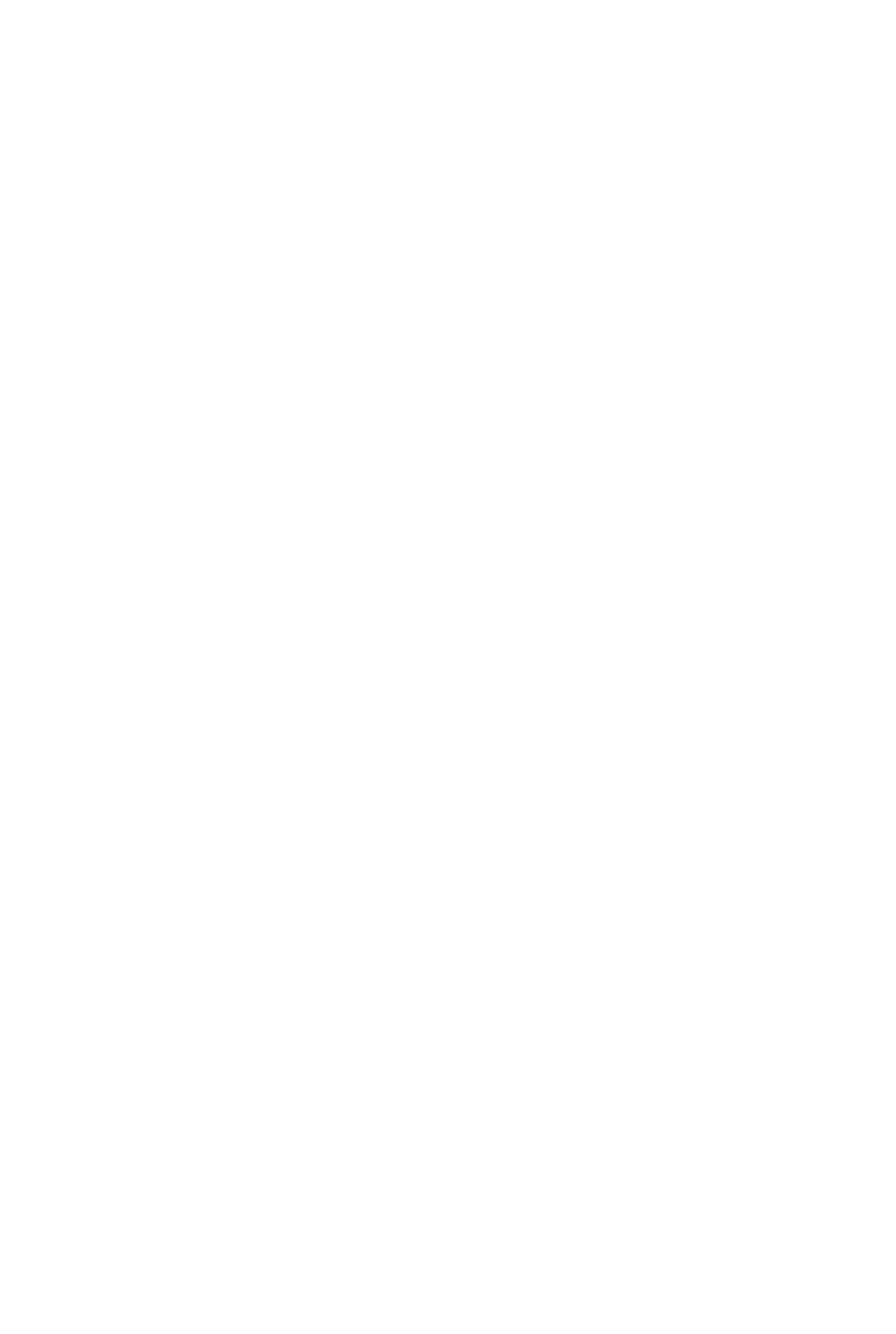
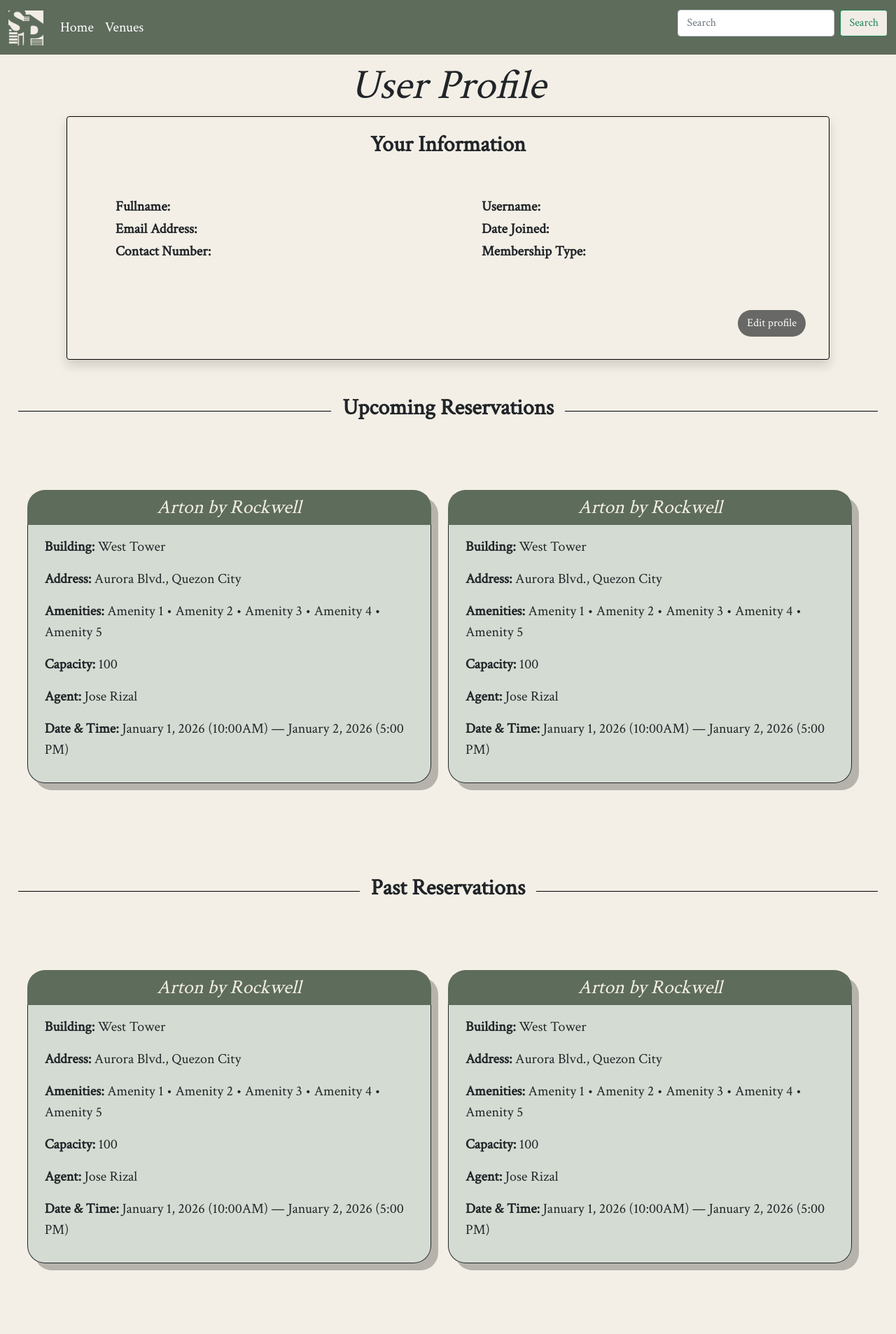
Before and after one commit to JedJedJedd/CSCI41-StateSpaces-16, a Django app: page /profile/ in a window 1280 px wide. Before the commit the page is empty. Shown: the whole page at 70% size. Before the commit the page ends 800 px from the top, so only its background shows below. Run offline with Django 5.2, Linux system fonts and the light colour scheme.

Commit message:
Added photo in home page and worked on profile page

```diff
--- /dev/null
+++ b/StateSpaces/accounts/templates/accounts/customer_profile.html
@@ -0,0 +1,108 @@
+
+    <div class="row">
+
+        <!-- Title 1 -->
+        <div class="d-flex justify-content-center align-items-center my-1">
+            <div class="flex-grow-1" style="border-top: 1px solid #000;"></div>
+            <h2 class="fw-bold mb-2 mx-3 my-0" style="white-space: nowrap;">Upcoming Reservations</h2>
+            <div class="flex-grow-1" style="border-top: 1px solid #000;"></div>
+        </div>
+
+        <!-- Upcoming Venues -->
+        <div class="row g-4">
+
+            <!-- Venue 1 -->
+            <div class="col-md-6">
+                <div style="border-radius: 25px; box-shadow: 10px 10px #B6B3AC; width: 100%;">
+                    <div class="text-center fs-3 fst-italic py-1"
+                         style="background-color: #5E6C5B; color: #F3EFE6; border-radius: 25px 25px 0 0;">
+                        Arton by Rockwell
+                    </div>
+                    <div class="border border-top-0 border-dark px-4 py-3"
+                         style="background-color: #D4DBD2; border-radius: 0 0 25px 25px;">
+                        <p><span class="fw-bold">Building: </span> West Tower</p>
+                        <p><span class="fw-bold">Address: </span> Aurora Blvd., Quezon City</p>
+                        <p><span class="fw-bold">Amenities: </span> Amenity 1 • Amenity 2 • Amenity 3 • Amenity 4 • Amenity 5</p>
+                        <p><span class="fw-bold">Capacity: </span> 100</p>
+                        <p><span class="fw-bold">Agent: </span> Jose Rizal</p>
+                        <p><span class="fw-bold">Date & Time: </span> January 1, 2026 (10:00AM) — January 2, 2026 (5:00 PM)</p>
+                    </div>
+                </div>
+            </div>
+
+            <!-- Venue 2 -->
+            <div class="col-md-6">
+                <div style="border-radius: 25px; box-shadow: 10px 10px #B6B3AC; width: 100%;">
+                    <div class="text-center fs-3 fst-italic py-1"
+                         style="background-color: #5E6C5B; color: #F3EFE6; border-radius: 25px 25px 0 0;">
+                        Arton by Rockwell
+                    </div>
+                    <div class="border border-top-0 border-dark px-4 py-3"
+                         style="background-color: #D4DBD2; border-radius: 0 0 25px 25px;">
+                        <p><span class="fw-bold">Building: </span> West Tower</p>
+                        <p><span class="fw-bold">Address: </span> Aurora Blvd., Quezon City</p>
+                        <p><span class="fw-bold">Amenities: </span> Amenity 1 • Amenity 2 • Amenity 3 • Amenity 4 • Amenity 5</p>
+                        <p><span class="fw-bold">Capacity: </span> 100</p>
+                        <p><span class="fw-bold">Agent: </span> Jose Rizal</p>
+                        <p><span class="fw-bold">Date & Time: </span> January 1, 2026 (10:00AM) — January 2, 2026 (5:00 PM)</p>
+                    </div>
+                </div>
+            </div>
+
+        </div>
+
+    </div>
+
+
+    <div class="row">
+
+        <!-- Title 2 -->
+        <div class="d-flex justify-content-center align-items-center my-1">
+            <div class="flex-grow-1" style="border-top: 1px solid #000;"></div>
+            <h2 class="fw-bold mb-2 mx-3 my-0" style="white-space: nowrap;">Past Reservations</h2>
+            <div class="flex-grow-1" style="border-top: 1px solid #000;"></div>
+        </div>
+
+        <!-- Past Venues -->
+        <div class="row g-4">
+            <!-- Venue 1 -->
+            <div class="col-md-6">
+                <div style="border-radius: 25px; box-shadow: 10px 10px #B6B3AC; width: 100%;">
+                    <div class="text-center fs-3 fst-italic py-1"
+                         style="background-color: #5E6C5B; color: #F3EFE6; border-radius: 25px 25px 0 0;">
+                        Arton by Rockwell
+                    </div>
+                    <div class="border border-top-0 border-dark px-4 py-3"
+                         style="background-color: #D4DBD2; border-radius: 0 0 25px 25px;">
+                        <p><span class="fw-bold">Building: </span> West Tower</p>
+                        <p><span class="fw-bold">Address: </span> Aurora Blvd., Quezon City</p>
+                        <p><span class="fw-bold">Amenities: </span> Amenity 1 • Amenity 2 • Amenity 3 • Amenity 4 • Amenity 5</p>
+                        <p><span class="fw-bold">Capacity: </span> 100</p>
+                        <p><span class="fw-bold">Agent: </span> Jose Rizal</p>
+                        <p><span class="fw-bold">Date & Time: </span> January 1, 2026 (10:00AM) — January 2, 2026 (5:00 PM)</p>
+                    </div>
+                </div>
+            </div>
+
+            <!-- Venue 2 -->
+            <div class="col-md-6">
+                <div style="border-radius: 25px; box-shadow: 10px 10px #B6B3AC; width: 100%;">
+                    <div class="text-center fs-3 fst-italic py-1"
+                         style="background-color: #5E6C5B; color: #F3EFE6; border-radius: 25px 25px 0 0;">
+                        Arton by Rockwell
+                    </div>
+                    <div class="border border-top-0 border-dark px-4 py-3"
+                         style="background-color: #D4DBD2; border-radius: 0 0 25px 25px;">
+                        <p><span class="fw-bold">Building: </span> West Tower</p>
+                        <p><span class="fw-bold">Address: </span> Aurora Blvd., Quezon City</p>
+                        <p><span class="fw-bold">Amenities: </span> Amenity 1 • Amenity 2 • Amenity 3 • Amenity 4 • Amenity 5</p>
+                        <p><span class="fw-bold">Capacity: </span> 100</p>
+                        <p><span class="fw-bold">Agent: </span> Jose Rizal</p>
+                        <p><span class="fw-bold">Date & Time: </span> January 1, 2026 (10:00AM) — January 2, 2026 (5:00 PM)</p>
+                    </div>
+                </div>
+            </div>
+
+        </div>
+
+    </div>
--- a/StateSpaces/accounts/templates/accounts/user_profile_detail.html
+++ b/StateSpaces/accounts/templates/accounts/user_profile_detail.html
@@ -0,0 +1,78 @@
+{% extends 'base.html' %}
+{% load static %}
+
+{% block title %}{% endblock %}
+{% block content %}
+    <style>
+        .section-title {
+        font-size: 60px;
+        }
+
+        .section-title2 {
+        font-size: 40px;
+        }
+
+        .intro-text{
+            margin-top: 3%;
+        }
+
+        .p-4{
+            width: 80%;
+            align-self: center;
+        }
+
+        .d-flex{
+            padding-bottom: 1%;
+        }
+
+        .row{
+            padding: 2%;
+            margin-bottom:2%;
+        }
+
+
+
+
+    </style>
+
+    {% if request.user.is_authenticated %}
+        <h1>Hello {{ request.user.profile.name }}!</h1>
+        {% else %}
+    {% endif %}
+
+    <h1 class="section-title text-center"><i>User Profile</i></h1>
+
+    <div class="col-md-10 mx-auto">
+        <div class="row shadow rounded" style="border: 1px solid #000 ;">
+
+            <h2 class="fw-bold mb-2 text-center">Your Information</h2>
+
+                <!-- Column 1 -->
+                <div class="col-md-6 p-5">
+                    <h5 class="fw-bold mb-2">Fullname:</h5>
+                    <h5 class="fw-bold mb-2">Email Address:</h5>
+                    <h5 class="fw-bold mb-2">Contact Number:</h5>
+                </div>
+
+                <!-- Column 2 -->
+                <div class="col-md-6 p-5" >
+                    <h5 class="fw-bold mb-2">Username:</h5>
+                    <h5 class="fw-bold mb-2">Date Joined:</h5>
+                    <h5 class="fw-bold mb-2">Membership Type:</h5>
+                </div>
+
+                <div class="d-flex justify-content-end align-items-end mt-3">
+                    <a href="#" class="btn rounded-pill" style="background-color: #686866; color: #fff;">Edit profile</a>
+                </div>
+        </div>
+    </div>
+
+    {% if is_agent %}
+        {% include "accounts/agent_profile.html" %}
+    {% else %}
+        {% include "accounts/customer_profile.html" %}
+    {% endif %}
+
+
+
+{% endblock %}
--- a/StateSpaces/accounts/views.py
+++ b/StateSpaces/accounts/views.py
@@ -1,23 +1,41 @@
 from django.shortcuts import render
+from django.shortcuts import get_object_or_404
 from django.views.generic.detail import DetailView
 from django.views.generic.list import ListView
 from .models import CustomerProfile, AgentProfile
 # Create your views here.
+
+
 class ProfileDetailView(DetailView):
     model = CustomerProfile
-    template_name = 'accounts/customer_profile_detail.html'
+    template_name = 'accounts/user_profile_detail.html'
+    context_object_name = 'profile'
 
     slug_field = 'user__username'
     slug_url_kwarg = 'username'
 
+    def get_object(self):
+        username = self.kwargs.get('username')
+
+        # Try Customer first
+        try:
+            return CustomerProfile.objects.get(user__username=username)
+        except CustomerProfile.DoesNotExist:
+            pass
+
+        # If not Customer, try Agent
+        return get_object_or_404(AgentProfile, user__username=username)
+
     def get_context_data(self, **kwargs):
         ctx = super().get_context_data(**kwargs)
-        username = self.kwargs.get('username')
+        # username = self.kwargs.get('username')
+        profile = ctx['profile']
 
-        #code block below is temporary
+        ctx['is_agent'] = isinstance(profile, AgentProfile)
+        ctx['is_customer'] = isinstance(profile, CustomerProfile)
+        return ctx
 
-
-
+        # code block below is temporary
         # def get_success_url(self):
         #     return reverse_lazy(
         #         'accounts:profile',
@@ -28,9 +46,9 @@ class ProfileDetailView(DetailView):
         # if self.request.user.is_authenticated:
         #     profile = self.request.user.profile
         # else:
-
         # return ctx
 
-class  ProfileListView(ListView):
+
+class ProfileListView(ListView):
     model = CustomerProfile
     template_name = 'accounts/user_profile_detail.html'
--- a/StateSpaces/templates/base.html
+++ b/StateSpaces/templates/base.html
@@ -50,7 +50,7 @@
                 </div>
             </div>
         </nav>
-        <h1>{% block header %}StateSpaces Header{% endblock %}</h1>
+        <h1>{% block header %}{% endblock %}</h1>
 
         {% block content %} {% endblock %}
 
```
Also changed, not shown: StateSpaces/accounts/templates/accounts/agent_profile.html (added, +14 -0 lines), StateSpaces/main_interface/templates/main_interface/homepage.html (+10 -6 lines), StateSpaces/accounts/static/images/carousel1.png (added).
